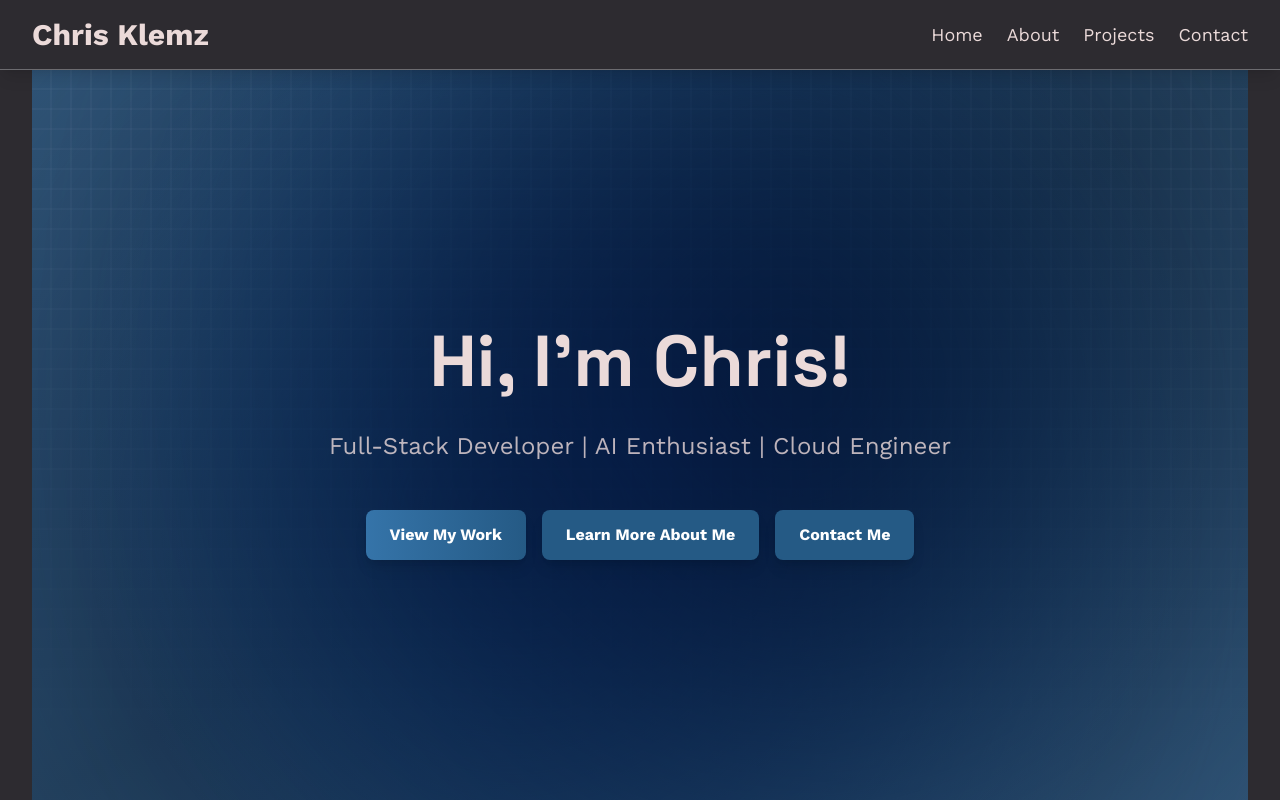
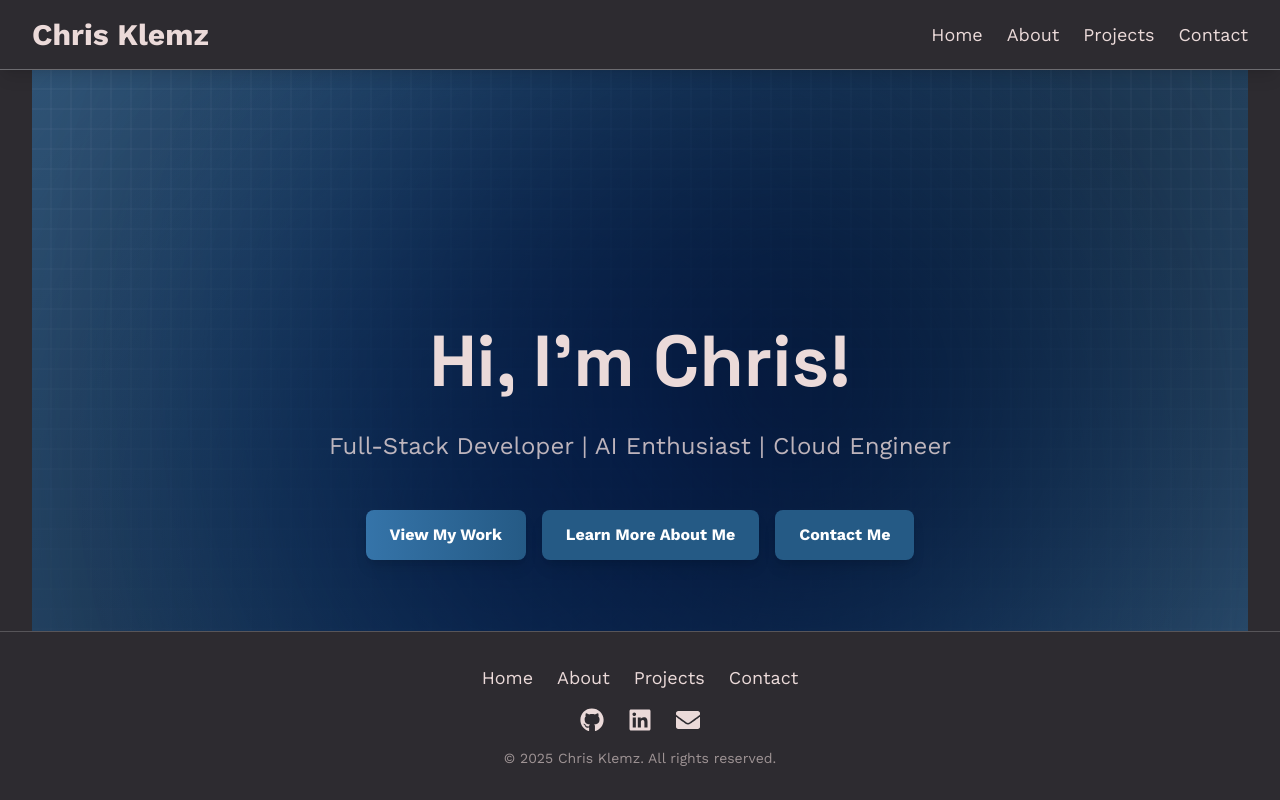
Before and after one commit to Crklemz/portfolio-website, a Next.js app: page / in a window 1280 px wide. Shown: the top 800 px of the page. Built offline with nearby package versions, Linux system fonts and the light colour scheme.

Commit message:
style: stticky footer

```diff
--- a/src/components/Container.tsx
+++ b/src/components/Container.tsx
@@ -4,7 +4,7 @@ interface ContainerProps {
 
 export default function Container({ children }: ContainerProps) {
     return (
-        <div className="w-full max-w-7xl mx-auto px-4 sm:px-6 lg:px-8">
+        <div className="w-full max-w-7xl mx-auto px-4 sm:px-6 lg:px-8 pb-32">
             {children}
         </div>
     );
--- a/src/components/Footer.tsx
+++ b/src/components/Footer.tsx
@@ -5,7 +5,7 @@ import { FaGithub, FaLinkedin, FaEnvelope } from "react-icons/fa";
 
 export default function Footer() {
   return (
-    <footer className="w-full text-center py-8 px-4 bg-[var(--background)] text-[var(--foreground)] border-t border-white/20">
+    <footer className="w-full text-center py-8 px-4 bg-[var(--background)] text-[var(--foreground)] border-t border-white/20 fixed bottom-0 left-0">
       <div className="flex justify-center space-x-6 mb-4">
         <Link href="/" className="text-lg text-[var(--foreground)] hover:text-[var(--primary)] transition-colors">
           Home
```
